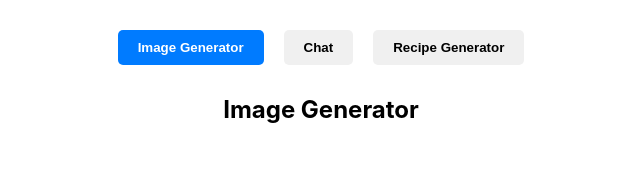
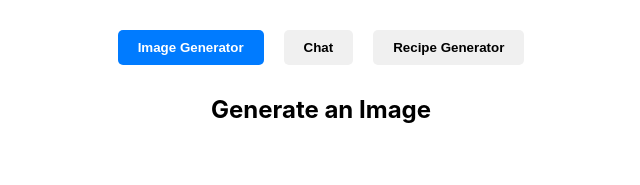
Before and after one commit to tzafff/ReactOpenAi, a React (Create React App) app: page / in a window 1280 px wide. Shown: the top 185 px of the page, without its empty margins (319-959 px from the left). Built offline with nearby package versions, Linux system fonts and the light colour scheme.

Commit message:
Create Components.

```diff
--- a/src/App.js
+++ b/src/App.js
@@ -1,5 +1,8 @@
 import React, {useState} from "react";
 import './App.css';
+import ImageGenerator from "./components/ImageGenerator";
+import ChatComponent from "./components/ChatComponent";
+import RecipeGenerator from "./components/RecipeGenerator";
 
 function App() {
     const [activeTab, setActiveTab] = useState('image-generator');
@@ -30,9 +33,9 @@
             </button>
 
             <div>
-                {activeTab === 'image-generator' && <h2>Image Generator</h2>}
-                {activeTab === 'chat' && <h2>Chat</h2>}
-                {activeTab === 'recipe-generator' && <h2>Recipe Generator</h2>}
+                {activeTab === 'image-generator' && <ImageGenerator />}
+                {activeTab === 'chat' && <ChatComponent />}
+                {activeTab === 'recipe-generator' && <RecipeGenerator />}
             </div>
         </div>
     );
--- /dev/null
+++ b/src/components/ChatComponent.js
@@ -0,0 +1,9 @@
+import React from "react";
+
+function ChatComponent() {
+    return (
+        <h2>Talk to AI</h2>
+    )
+}
+
+export default ChatComponent;
--- /dev/null
+++ b/src/components/ImageGenerator.js
@@ -0,0 +1,9 @@
+import React from "react";
+
+function ImageGenerator() {
+    return (
+        <h2>Generate an Image</h2>
+    )
+}
+
+export default ImageGenerator;
--- /dev/null
+++ b/src/components/RecipeGenerator.js
@@ -0,0 +1,9 @@
+import React from "react";
+
+function RecipeGenerator() {
+    return (
+        <h2>Create a Recipe</h2>
+    )
+}
+
+export default RecipeGenerator;
```
